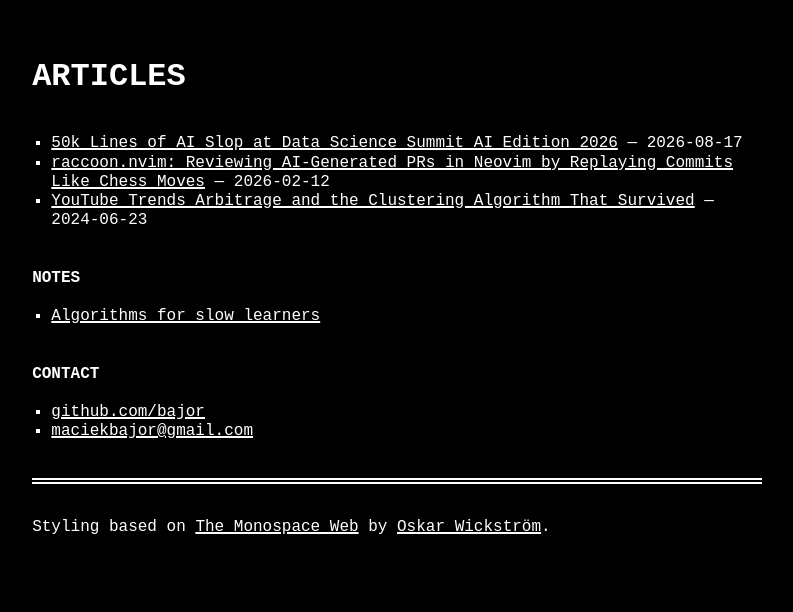
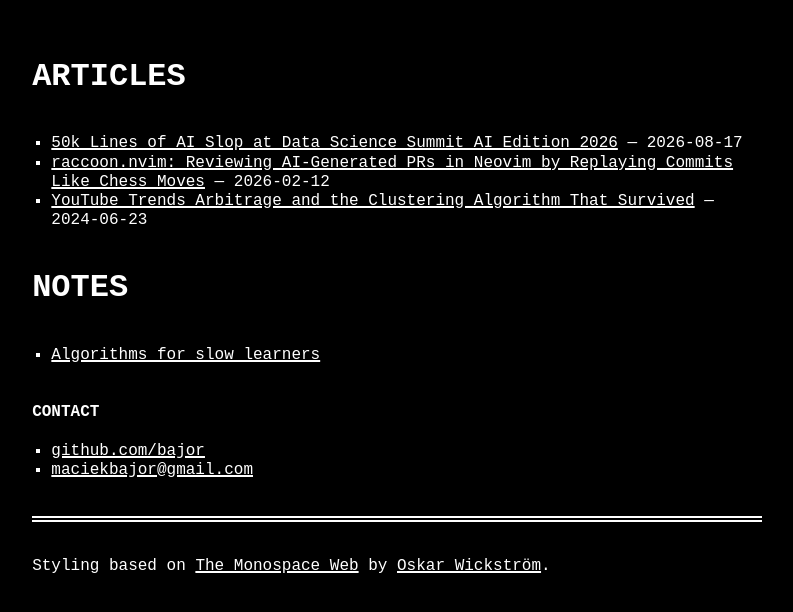
Before and after one commit to bajor/bajor-dev-blog, a Jekyll site: the page built from index.html, in a window 1280 px wide. Shown: the top 612 px of the page, without its empty margins (243-1036 px from the left). Built offline with Jekyll 4.4.1, drawn with Linux system fonts in a browser that asks for light colours; some web fonts are replaced.

```diff
--- a/index.html
+++ b/index.html
@@ -11,7 +11,7 @@ layout: default
   {% endfor %}
 </ul>
 
-<h2>Notes</h2>
+<h1>Notes</h1>
 <ul>
   <li><a href="https://bajor.github.io/algos-for-slow-learners/">Algorithms for slow learners</a></li>
 </ul>
```
